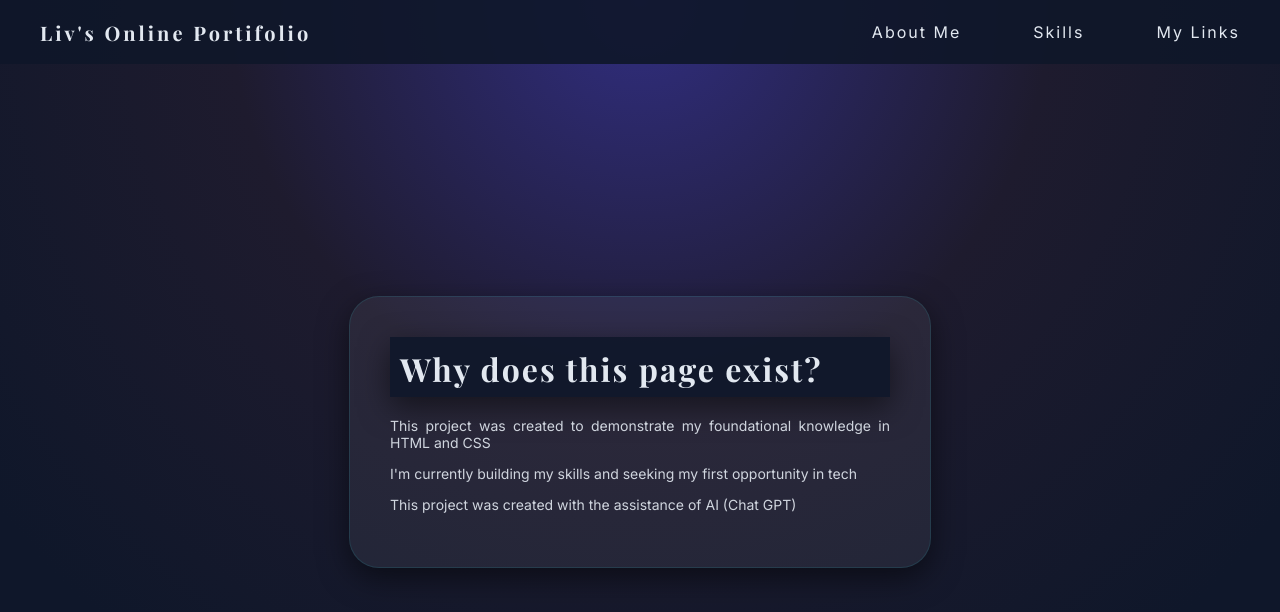
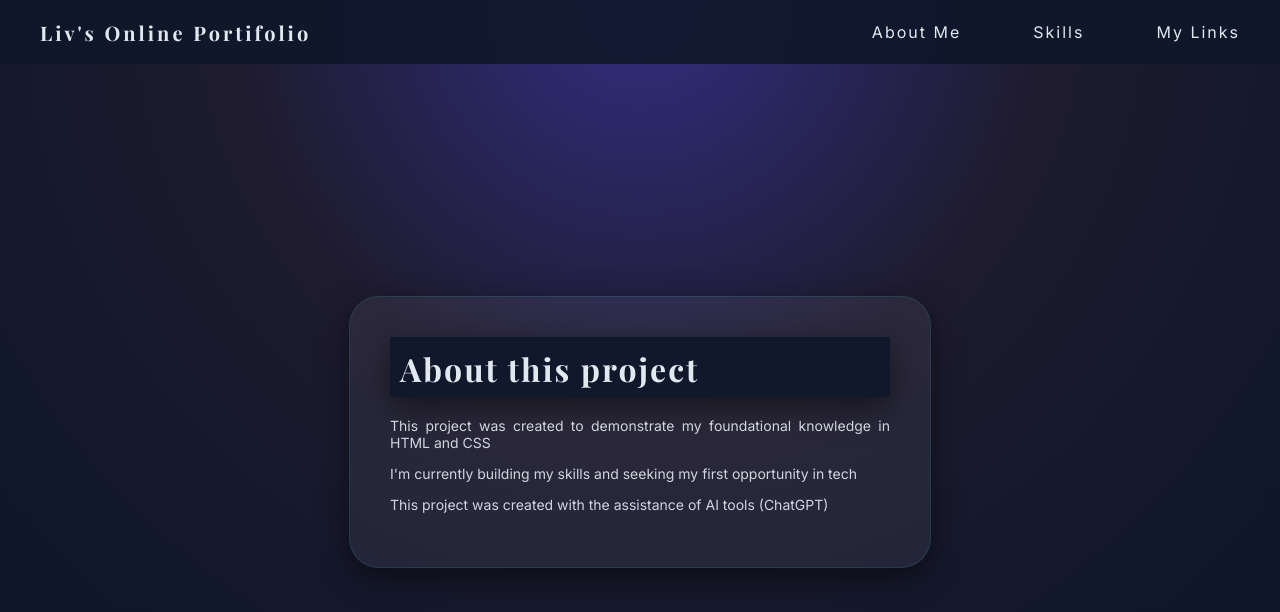
Before and after one commit to livia-farias-221/portfolio-html-css, a plain HTML site: page index.html in a window 1280 px wide. Drawn offline with nearby package versions, Linux system fonts and the light colour scheme.

Commit message:
fix: corrigindo frases para soar mais profissional

```diff
--- a/index.html
+++ b/index.html
@@ -25,10 +25,10 @@
 </header>
 <main class="hero">
     <section class="card">
-    <h1> Why does this page exist?</h1>
+    <h1> About this project </h1>
     <p> This project was created to demonstrate my foundational knowledge in HTML and CSS</p>
     <p class="sub"> I'm currently building my skills and seeking my first opportunity in tech</p>
-    <p>This project was created with the assistance of AI (Chat GPT)</p>
+    <p>This project was created with the assistance of AI tools (ChatGPT)</p>
     </section>
 
 </main>
```
Also changed, not shown: about-me.html (+1 -1 lines), my-links.html (+1 -1 lines), skills.html (+1 -1 lines).
